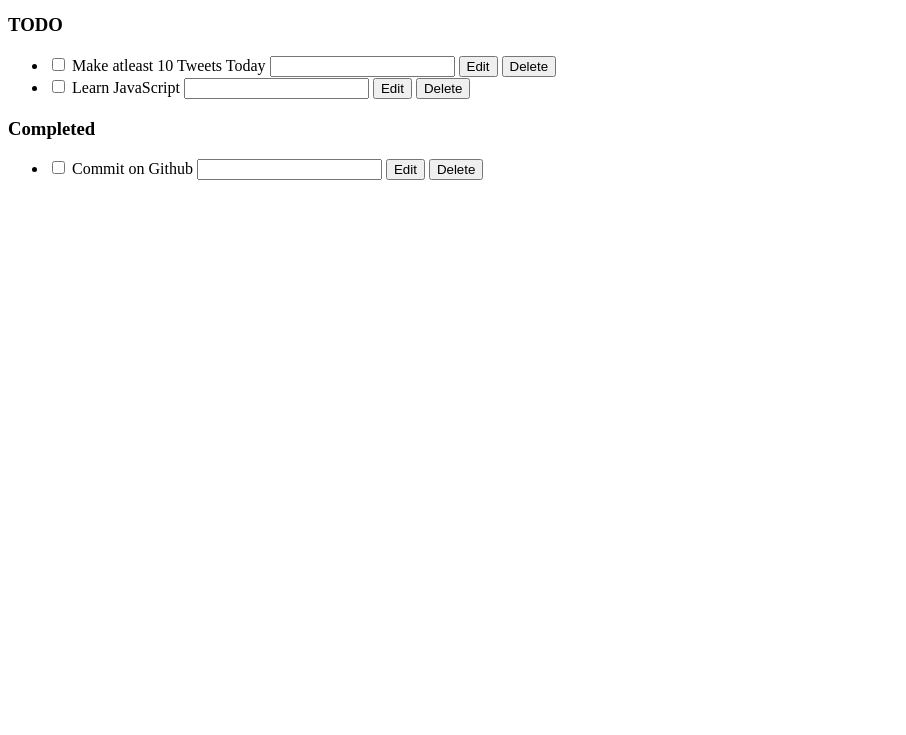
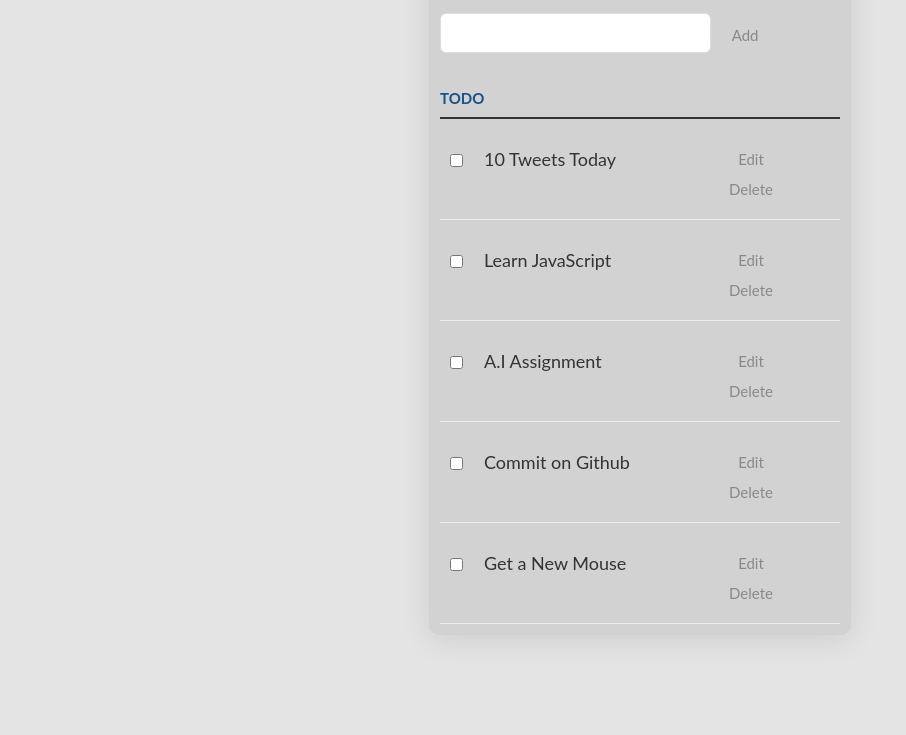
Before and after one commit to abuemkeze/Todo-List, a plain HTML site: page index.html in a window 1280 px wide. Shown: the part 133-868 px from the top of the page, without its empty margins (0-906 px from the left). Before the commit the page ends 800 px from the top, so only its background shows below. Drawn offline with Linux system fonts and the light colour scheme.

Commit message:
add styling

```diff
--- a/index.html
+++ b/index.html
@@ -5,6 +5,7 @@
     <meta http-equiv="X-UA-Compatible" content="IE=edge">
     <meta name="viewport" content="width=device-width, initial-scale=1.0">
     <title>TODO-LIST</title>
+    <link rel="stylesheet" href="style.css">
 </head>
 <body>
     <div class="container">
@@ -19,7 +20,7 @@
         <ul id="incomplete-tasks">
             <li>
                 <input type="checkbox">
-                <label for="">Make atleast 10 Tweets Today</label>
+                <label for="">10 Tweets Today</label>
                 <input type="text" name="" id="">
                 <button class="edit">Edit</button>
                 <button class="delete">Delete</button>
@@ -31,13 +32,23 @@
                 <button class="edit">Edit</button>
                 <button class="delete">Delete</button>
             </li>
-        </ul>
-
-        <h3>Completed</h3>
-        <ul id="completed-tasks">
+            <li>
+                <input type="checkbox">
+                <label for="">A.I Assignment</label>
+                <input type="text" name="" id="">
+                <button class="edit">Edit</button>
+                <button class="delete">Delete</button>
+            </li>
             <li>
                 <input type="checkbox">
                 <label for="">Commit on Github</label>
+                <input type="text" name="" id="">
+                <button class="edit">Edit</button>
+                <button class="delete">Delete</button>
+            </li>
+            <li>
+                <input type="checkbox">
+                <label for="">Get a New Mouse</label>
                 <input type="text" name="" id="">
                 <button class="edit">Edit</button>
                 <button class="delete">Delete</button>
--- /dev/null
+++ b/style.css
@@ -0,0 +1,156 @@
+/* Base Styling*/
+body{
+    background: #fff;
+    color: #333;
+    font-family: Lato, sans-serif;
+    background-color: #e4e4e4;
+}
+
+.container{
+    display: block;
+    width: 400px;
+    margin: 10px auto 100px;
+    background: rgba(146, 141, 141, 0.2);
+    border-radius: 10px;
+    padding:0px 10px 10px 10px;
+    box-shadow: 0 4px 30px rgba(0, 0, 0, 0.1);
+    backdrop-filter: blur(5px);
+    -webkit-backdrop-filter: blur(5px);
+    border: 1px solid rgba(206, 205, 205, 0.3);
+}
+
+h2{
+    text-align: center;
+    padding-top: 20px;
+    margin-bottom: 0px;
+}
+
+ul{
+    margin: 0;
+    padding: 0;
+}
+
+li *{
+    float: left;
+}
+
+li, h2 {
+    clear: both;
+    list-style: none;
+}
+
+input, button{
+    outline: none;
+}
+
+button{
+    background: none;
+    border: 0;
+    color: #888;
+    font-size: 15px;
+    width: 60px;
+    margin: 10px 0 0;
+    font-family: Lato, sans-serif;
+    cursor: pointer;
+}
+
+/* Heading */
+
+h3, label[for='new-task'] {
+    color: rgb(23, 82, 138);
+    font-weight: 700;
+	font-size: 15px;
+	border-bottom: 2px solid #333;
+	padding: 20px 0 10px;
+	margin: 0;
+	text-transform: uppercase;
+}
+
+input[type="text"] {
+	margin: 0;
+	font-size: 20px;
+	line-height: 16px;
+	height: 18px;
+	padding: 10px;
+	border: 1px solid #ddd;
+	background: #fff;
+	border-radius: 6px;
+	font-family: Lato, sans-serif;
+	color: #888;
+}
+
+input[type="text"]:focus {
+	color: #333;
+}
+
+label{
+    color: #333;
+}
+
+/* New Task */
+
+label[for='new-task']{
+    display: block;
+    margin: 0 0 20px;
+}
+
+input #new-task{
+    float: left;
+    width: 318px;
+}
+
+p > button:hover{
+    color: #0FC57C;
+}
+
+/* Task List */
+
+li{
+    overflow: hidden;
+    padding: 20px 0;
+    border-bottom: 1px solid #eee;
+}
+
+li > input[type="checkbox"]{
+    margin: 0 10px;
+    position: relative;
+    top: 15px;
+}
+
+li > label{
+    font-size: 18px;
+    line-height: 40px;
+    width: 237px;
+    padding: 0 0 0 11px;
+}
+
+li > input[type="text"] {
+	width: 226px;
+}
+
+li > .delete:hover {
+	color: #CF2323;
+}
+
+
+/* Completed */
+
+#completed-tasks label {
+	text-decoration: line-through;
+	color: #888;
+}
+
+
+/* Edit Task */
+
+ul li input[type=text] {
+	display: none;
+}
+
+ul li.editMode input[type=text] {
+	display: block;
+}
+
+ul li.editMode label {
+	display: none;
+}
```
